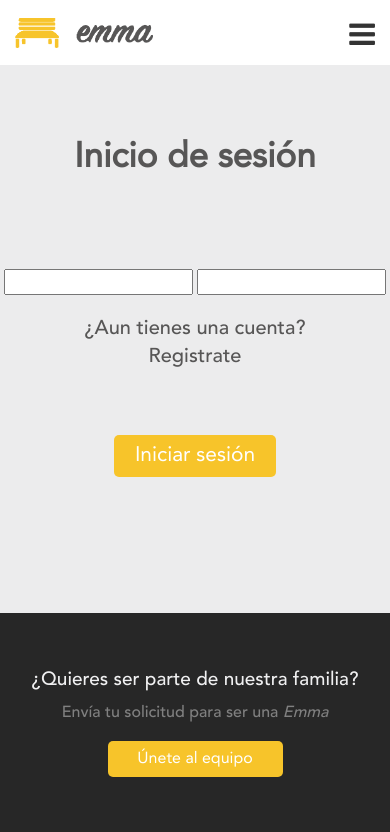
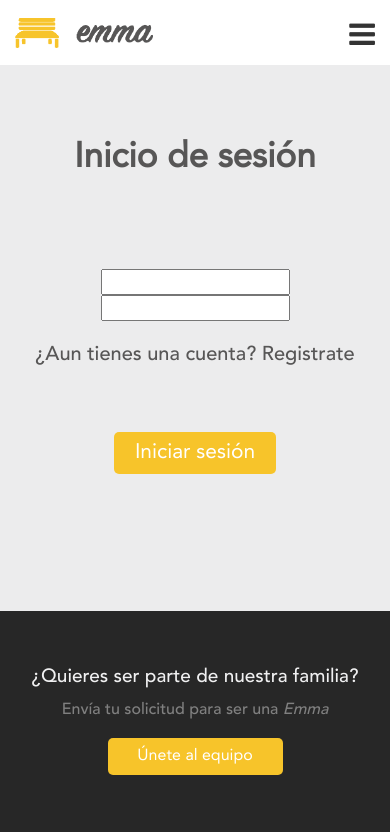
Before and after one commit to miemma/emma, a Django app: template emma/templates/users/login.html in a window 390 px wide. Shown: the top 832 px of the page. Run offline with Django 3.2, Linux system fonts and the light colour scheme; the template is opened without the code that fills it, so the values that code supplies are empty, except form fields; tables that the repository leaves empty hold one stand-in row (values such as "Sample post"); form fields are guessed from the names that the template uses; some libraries are stand-ins or nearby versions.

Commit message:
Responsive y validaciones frontend en el formulario de login

```diff
--- a/emma/apps/users/forms.py
+++ b/emma/apps/users/forms.py
@@ -62,6 +62,7 @@
             attrs={
                 'class': 'login-form-input emma-input',
                 'placeholder': 'Correo',
+                'required': 'true',
             }
         ),
     )
@@ -72,6 +73,7 @@
             attrs={
                 'class': 'login-form-input emma-input',
                 'placeholder': 'Contraseña',
+                'required': 'true',
             }
         ),
     )
--- a/emma/static/js/validationForms.js
+++ b/emma/static/js/validationForms.js
@@ -1,4 +1,15 @@
 $(document).ready(function () {
+
+  $('#login-form').validate({
+    rules: {
+      username: {
+        email: true
+      }
+    },
+    highlight: function(element, errorClass) {
+        $(element).removeClass(errorClass);
+    }
+  });
 
   $('#dateForm').validate({
     rules: {
@@ -11,6 +22,7 @@
         $(element).removeClass(errorClass);
     }
   });
+
   $('#pay-form').validate({
     highlight: function(element, errorClass) {
         $(element).removeClass(errorClass);
--- a/emma/static/styl/login.styl
+++ b/emma/static/styl/login.styl
@@ -16,15 +16,16 @@
       color $dark_gray
 
   &-alert
-    width 70%
+    width 100%
     margin 0.5em auto
-    display none
+    font-family "Avenir LT Std Heavy"
 
   &-btn
     font-size 21px
     display: block;
     padding 6px 21px
     margin 3em auto 6.5em auto
+
   &-title
     font-family "Avenir LT Std Roman"
     font-size 35px
@@ -32,9 +33,10 @@
     text-align center
     color $dark_gray
     margin 6em 0 2em 0
+
   &-form
     &-input
       font-size 19px
       padding 0.7em
-      width 70%
+      width 100%
       margin 0.4em auto
--- a/emma/templates/users/login.html
+++ b/emma/templates/users/login.html
@@ -24,43 +24,43 @@
       Inicio de sesión
     </h1>
 	  <div class="row text-center">
-		  <div class="col-md-6">
+		  <div class="col-lg-5 col-md-6 col-sm-8 col-xs-10">
 				{% if form.non_field_errors %}
-					<div class="alert alert-danger passwd-alert" role="alert">
+					<div class="alert alert-danger login-alert" role="alert">
 						{{ form.non_field_errors.as_text|cut:"*" }}
 					</div>
 				{% endif %}
 			</div>
 	  </div>
     <div class="row text-center">
-      <div class="col-md-6">
-        <form class="login-form" action="." method="post">
+      <div class="col-lg-5 col-md-6 col-sm-8 col-xs-10">
+        <form class="login-form" action="." method="post" id="login-form">
           {% csrf_token %}
           {% if next %}
 	          <input type="hidden" name="next" value="{{ next }}">
           {% endif %}
 	        {{ form.username }}
 	        {% if form.username.errors %}
-            <div class="alert alert-danger passwd-alert" role="alert">
+            <div class="alert alert-danger login-alert" role="alert">
               {{ form.username.errors.as_text|cut:"*" }}
             </div>
           {% endif %}
           {{ form.password}}
 	        {% if form.password.errors %}
-            <div class="alert alert-danger passwd-alert" role="alert">
+            <div class="alert alert-danger login-alert" role="alert">
               {{ form.password.errors.as_text|cut:"*" }}
             </div>
           {% endif %}
-        <div class="row text-center">
-            <div class="col-xs-10 col-sm-8 col-md-5 col-lg-10">
+          <div class="row text-center">
+            <div class="col-lg-12 col-md-12 col-sm-12 col-xs-12">
               <a class="login-link" href="{% url 'users:signup' %}">
 	              ¿Aun tienes una cuenta? Registrate
               </a>
             </div>
           </div>
           <div class="row text-center">
-            <div class="col-xs-10 col-sm-8 col-md-5 col-lg-5">
-              <button class="emma-btn emma-btn-dark login-btn">
+            <div class="col-lg-12 col-md-12 col-sm-12 col-xs-12">
+              <button class="emma-btn-dark login-btn">
                 Iniciar sesión
               </button>
             </div>
```
Also changed, not shown: emma/static/css/main.css.
